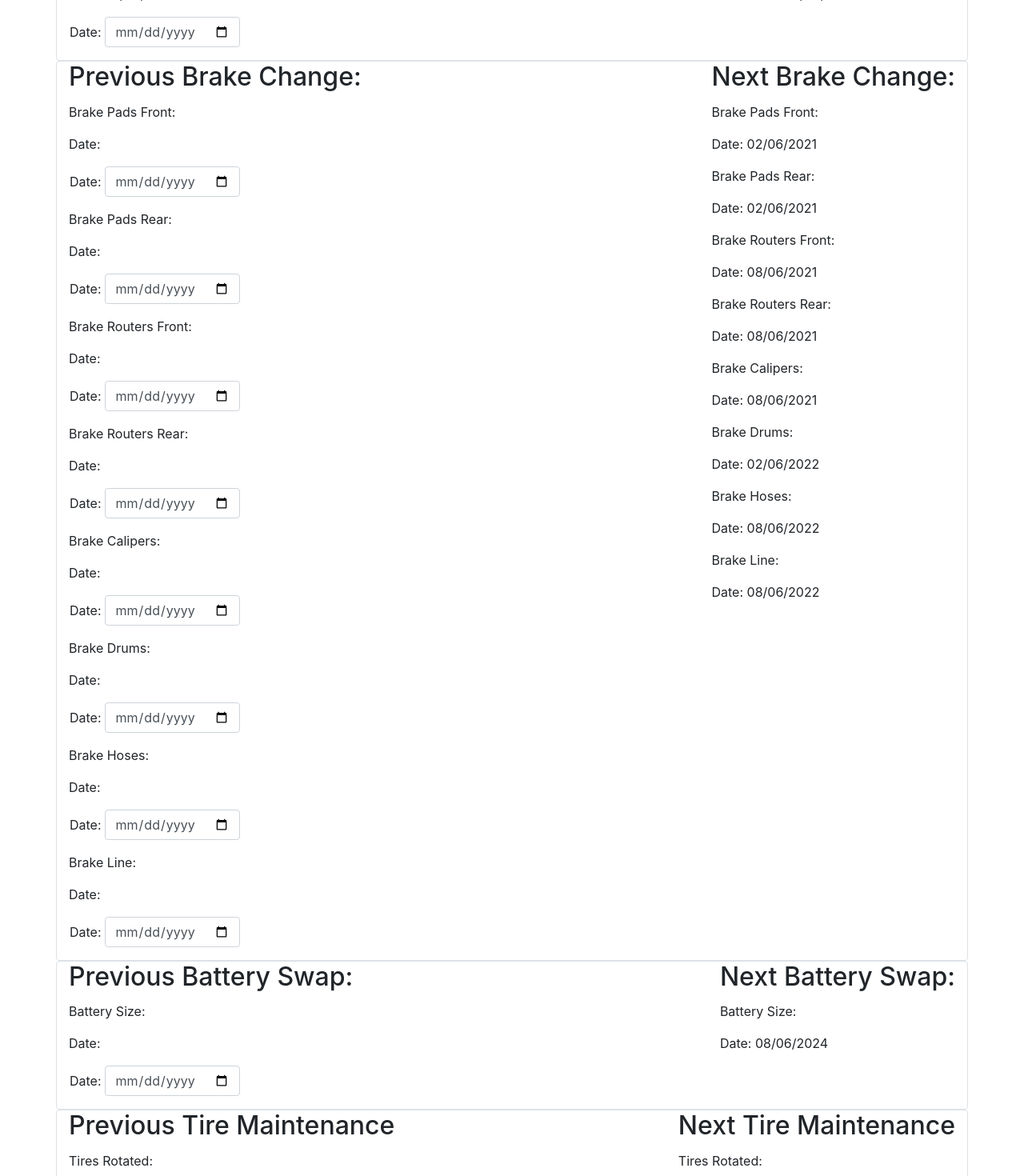
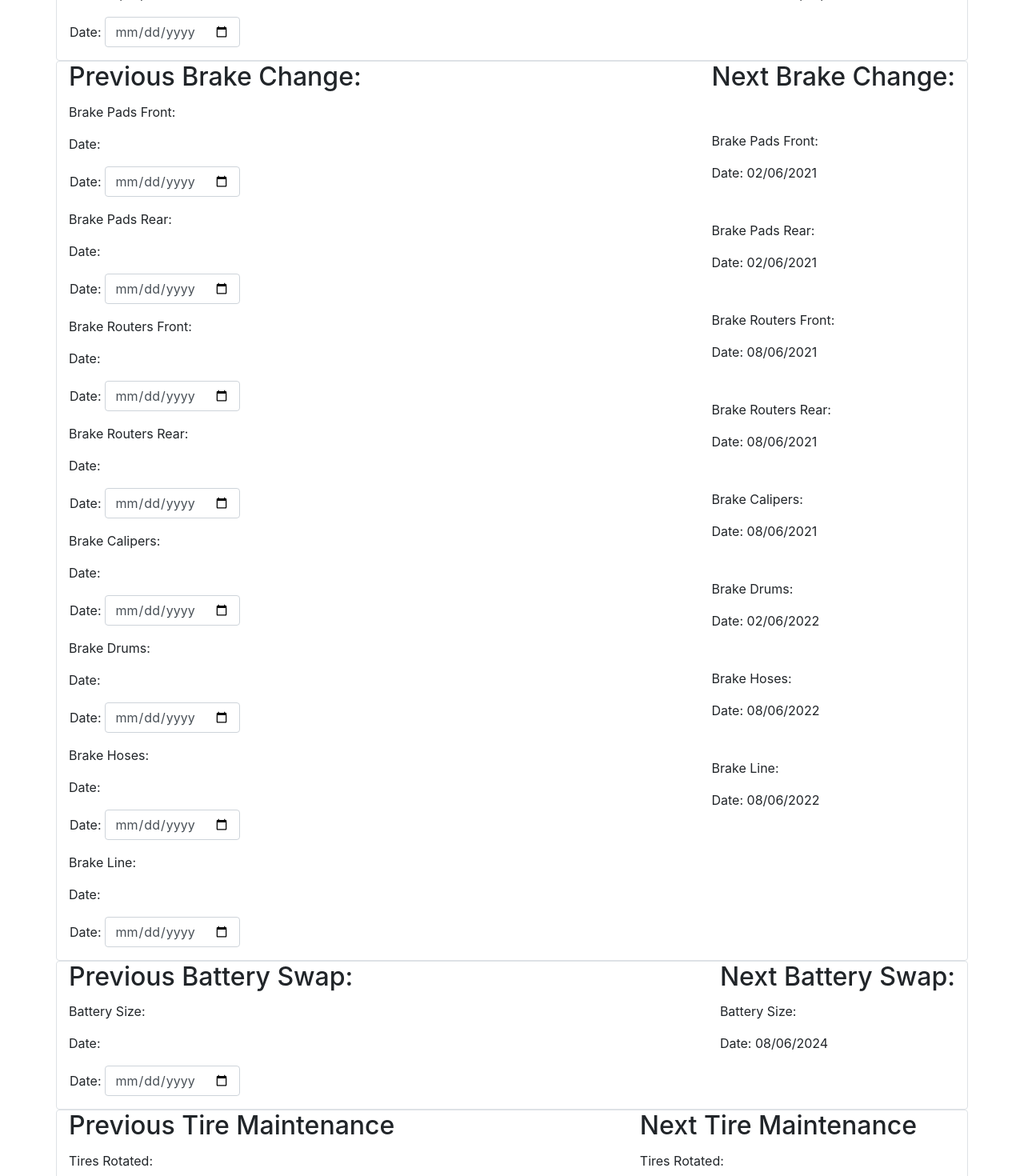
Before and after one commit to wkirkpat/under-the-hood, a React app: page /maintenance in a window 1280 px wide. Shown: the part 440-1910 px from the top of the page at 80% size. Built offline with nearby package versions, Linux system fonts and the light colour scheme; no server answers.

Commit message:
style changes

```diff
--- a/src/client/App.tsx
+++ b/src/client/App.tsx
@@ -10,6 +10,7 @@ import EWL from "./pages/EWL";
 import Maintenance from "./pages/Maintenance";
 import Symptoms from "./pages/Symptoms";
 import Profile from "./pages/Profile";
+import { RouteComponentProps, withRouter } from 'react-router';
 
 class App extends React.Component<IAppProps, IAppState> {
   constructor(props: IAppProps) {
--- a/src/client/components/Header.tsx
+++ b/src/client/components/Header.tsx
@@ -23,6 +23,7 @@ export default class Header extends React.Component<
             flexDirection: "row",
             justifyContent: "space-between",
           }}
+          className="ml-2"
         >
         {this.props.hasMenu ? <MenuButton /> : null}
           <h3 className="mt-4">{this.props.title}</h3>
--- a/src/client/pages/Maintenance.tsx
+++ b/src/client/pages/Maintenance.tsx
@@ -229,21 +229,21 @@ const Maintance: React.FC<IMaintenanceProps> = (props) => {
       </div>
       <div className="nextBrakeChange">
         <h2 className="card-title">Next Brake Change:</h2>
-        <p className="card-text">Brake Pads Front:</p>
+        <p className="card-text mt-5">Brake Pads Front:</p>
         <p>Date: {moment(carInfo[0]?.brakePadsFront).add(6, "months").calendar()} </p>
-        <p className="card-text">Brake Pads Rear:</p>
+        <p className="card-text mt-5">Brake Pads Rear:</p>
         <p>Date: {moment(carInfo[0]?.brakePadsRear).add(6, "months").calendar()} </p>
-        <p className="card-text">Brake Routers Front:</p>
+        <p className="card-text mt-5">Brake Routers Front:</p>
         <p>Date: {moment(carInfo[0]?.brakeRouterFront).add(12, "months").calendar()} </p>
-        <p className="card-text">Brake Routers Rear:</p>
+        <p className="card-text mt-5">Brake Routers Rear:</p>
         <p>Date: {moment(carInfo[0]?.brakeRouterRear).add(12, "months").calendar()} </p>
-        <p className="card-text">Brake Calipers:</p>
+        <p className="card-text mt-5">Brake Calipers:</p>
         <p>Date: {moment(carInfo[0]?.brakeCalipers).add(12, "months").calendar()} </p>
-        <p className="card-text">Brake Drums:</p>
+        <p className="card-text mt-5">Brake Drums:</p>
         <p>Date: {moment(carInfo[0]?.brakeDrum).add(18, "months").calendar()} </p>
-        <p className="card-text">Brake Hoses:</p>
+        <p className="card-text mt-5">Brake Hoses:</p>
         <p>Date: {moment(carInfo[0]?.brakeHose).add(24, "months").calendar()} </p>
-        <p className="card-text">Brake Line:</p>
+        <p className="card-text mt-5">Brake Line:</p>
         <p>Date: {moment(carInfo[0]?.brakeLines).add(24, "months").calendar()} </p>
       </div>
       </div>
@@ -295,7 +295,7 @@ const Maintance: React.FC<IMaintenanceProps> = (props) => {
         </p>
       </div>
       <div className="nextTireMaintenance">
-        <h2 className="card-title">Next Tire Maintenance</h2>
+        <h2 className="card-title pr-5">Next Tire Maintenance</h2>
         <p className="card-text">Tires Rotated:</p>
         <p> Date:  {moment(carInfo[0]?.tireRotation).add(12, "months").calendar()}  </p>
         <p className="card-text">Tires Size: {carInfo[0]?.tireSize} </p>
```
